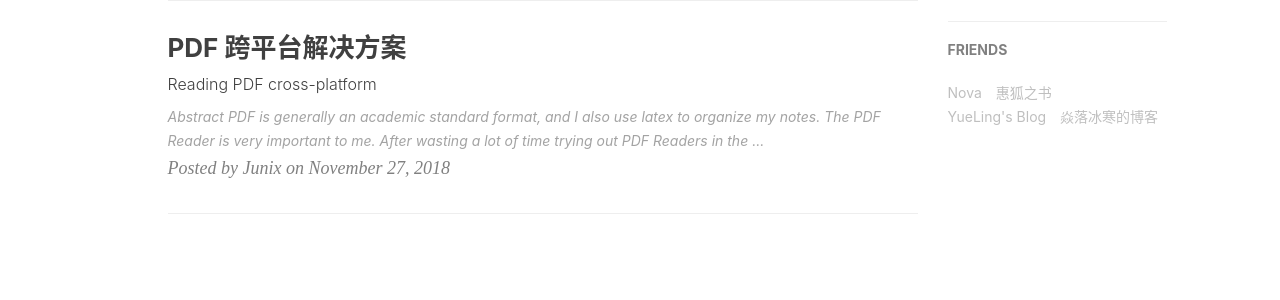
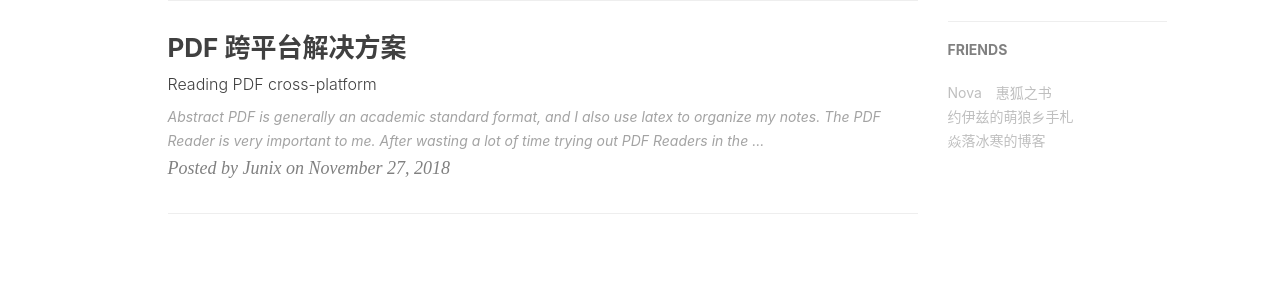
Before and after one commit to junyixu/junyixu.github.io, a Jekyll site: the page built from index.html, in a window 1280 px wide. Shown: the part 952-1252 px from the top of the page. Built offline with Jekyll 4.4.1, drawn with Linux system fonts in a browser that asks for light colours; nearby versions of some CDN libraries; the list of posts is cut into pages by our own code; comment, search, counter and statistics services are not loaded.

Commit message:
add friend

```diff
--- a/_config.yml
+++ b/_config.yml
@@ -105,8 +105,8 @@ friends: [
         href: "https://blog.megumifox.com"
     },
     {
-        title: "YueLing's Blog",
-        href: "https://blog.csdn.net/cfarmerreally"
+        title: "约伊兹的萌狼乡手札",
+        href: "https://blog.yoitsu.moe/"
     },
     {
         title: "焱落冰寒的博客",
```
